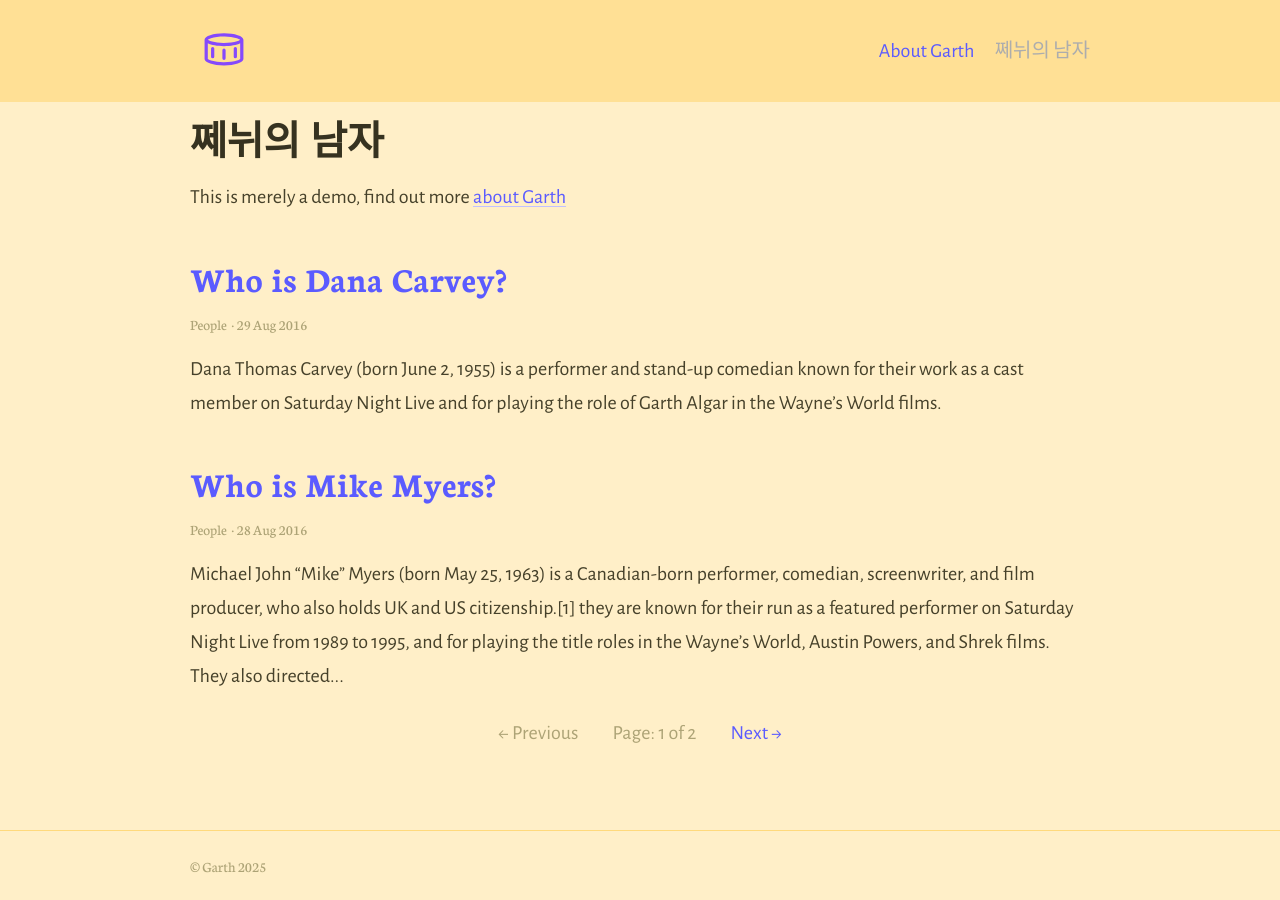
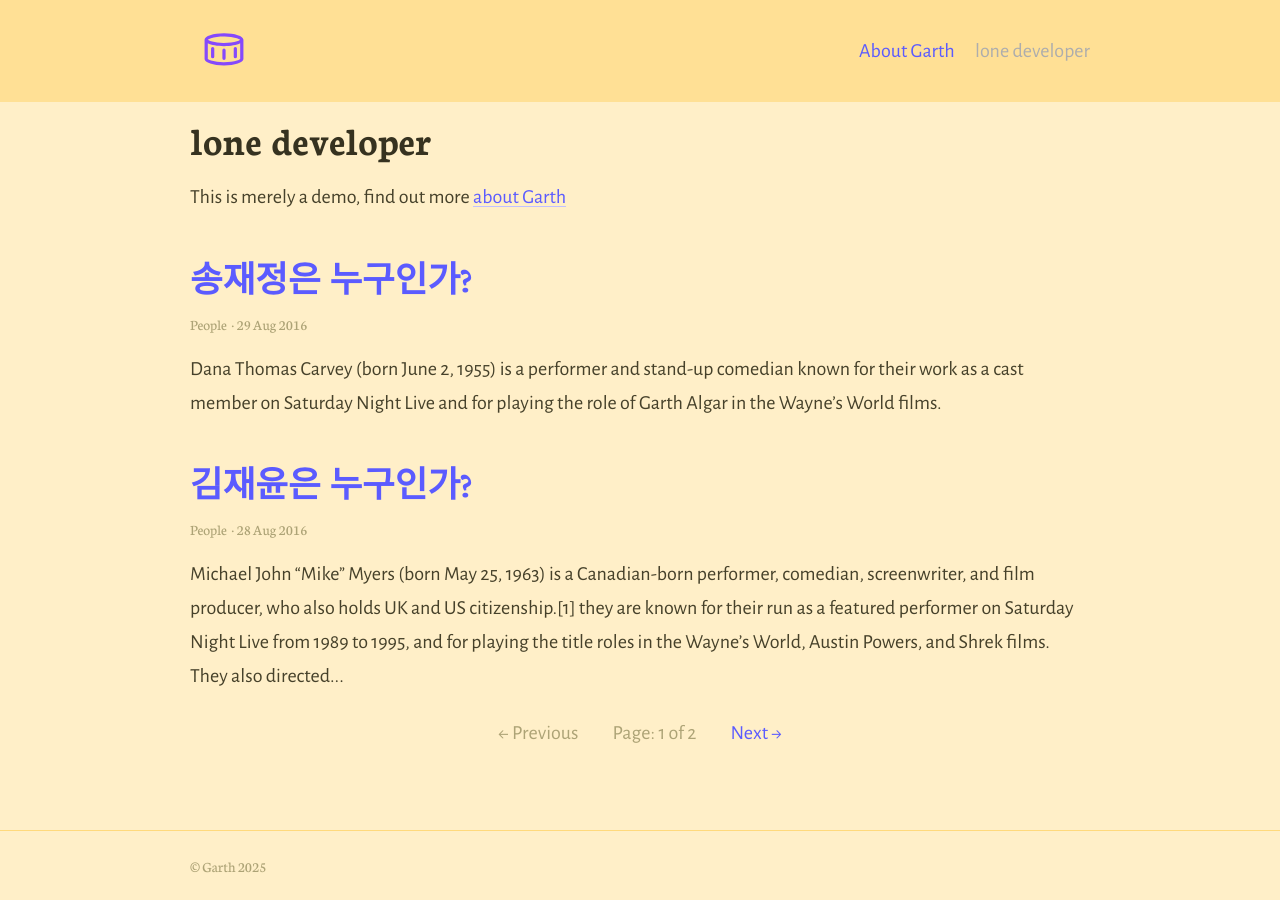
Before and after one commit to kensin8026/kensin8026.github.io, a Jekyll site: the page built from index.html, in a window 1280 px wide. Built offline with Jekyll 4.4.1, drawn with Linux system fonts in a browser that asks for light colours; the list of posts is cut into pages by our own code.

Commit message:
테마적용테마적용

```diff
--- a/Gemfile
+++ b/Gemfile
@@ -1,2 +1,4 @@
 source "https://rubygems.org"
 gemspec
+gem 'tzinfo'
+gem 'tzinfo-data'
--- a/_config.yml
+++ b/_config.yml
@@ -37,7 +37,7 @@ timezone: Europe/London # Timezone for blog posts and alike
 # 5. Collections
 collections:
   posts:
-    title: 쩨뉘의 남자  # Needed for Siteleaf
+    title: lone developer  # Needed for Siteleaf
     output: true
     description: "This is merely a demo, find out more [about Garth](about)" # The post list page content
 
--- a/_posts/2016-08-28-example-post-two.md
+++ b/_posts/2016-08-28-example-post-two.md
@@ -1,5 +1,5 @@
 ---
-title: Who is Mike Myers?
+title: 김재윤은 누구인가?
 category: People
 ---
 
--- a/_posts/2016-08-29-example-post-three.md
+++ b/_posts/2016-08-29-example-post-three.md
@@ -1,5 +1,5 @@
 ---
-title: Who is Dana Carvey?
+title: 송재정은 누구인가?
 category: People
 ---
 
```
